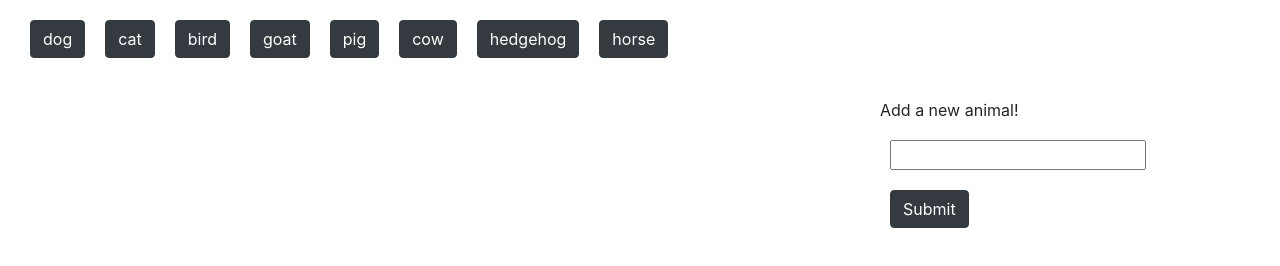
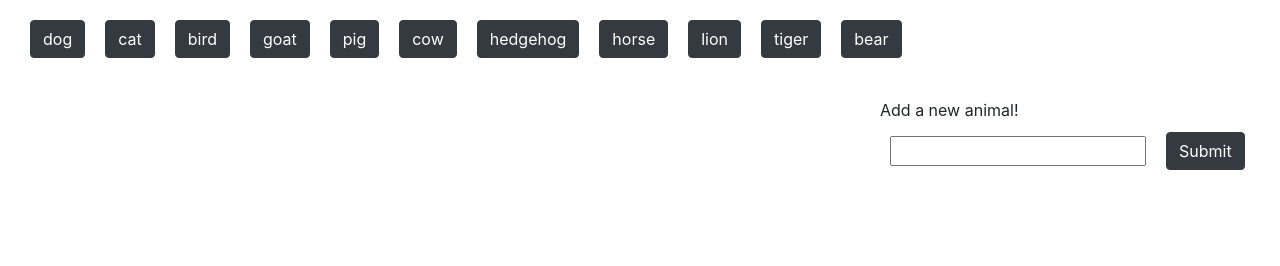
Before and after one commit to Grant-Rigdon/giphy-api-assignment, a plain HTML site: page index.html in a window 1280 px wide. Drawn offline with nearby package versions, Linux system fonts and the light colour scheme.

Commit message:
getting there

```diff
--- a/assets/script.js
+++ b/assets/script.js
@@ -1,9 +1,9 @@
-var animals = ["dog", "cat", "bird", "goat", "pig", "cow", "hedgehog", "horse"];
+var animals = ["dog", "cat", "bird", "goat", "pig", "cow", "hedgehog", "horse", "lion", "tiger", "bear"];
 
 var key = config
 function displayGif() {
     var animal = $(this).attr("data-name");
-    var queryUrl = "http://api.giphy.com/v1/gifs/search?q=" + animal + "&api_key="+key+"&limit=10";
+    var queryUrl = "https://api.giphy.com/v1/gifs/search?q=" + animal + "&api_key="+key+"&limit=10";
 
     $.ajax({
         url: queryUrl,
--- a/index.html
+++ b/index.html
@@ -23,11 +23,9 @@
                 <div id="gif-view"></div>
             </div>
             <div class="container col-md-4">
-                    <form id="animal-form">
+                    <form id="animal-form" class="form-inline">
                         <label for="animal-input">Add a new animal!</label>
                         <input type="text" id="animal-input"><br>
-
-                        <!-- Button triggers new movie to be added -->
                         <input id="add-animal" class="btn btn-dark" type="submit" value="Submit">
                     </form>
             </div>
```
